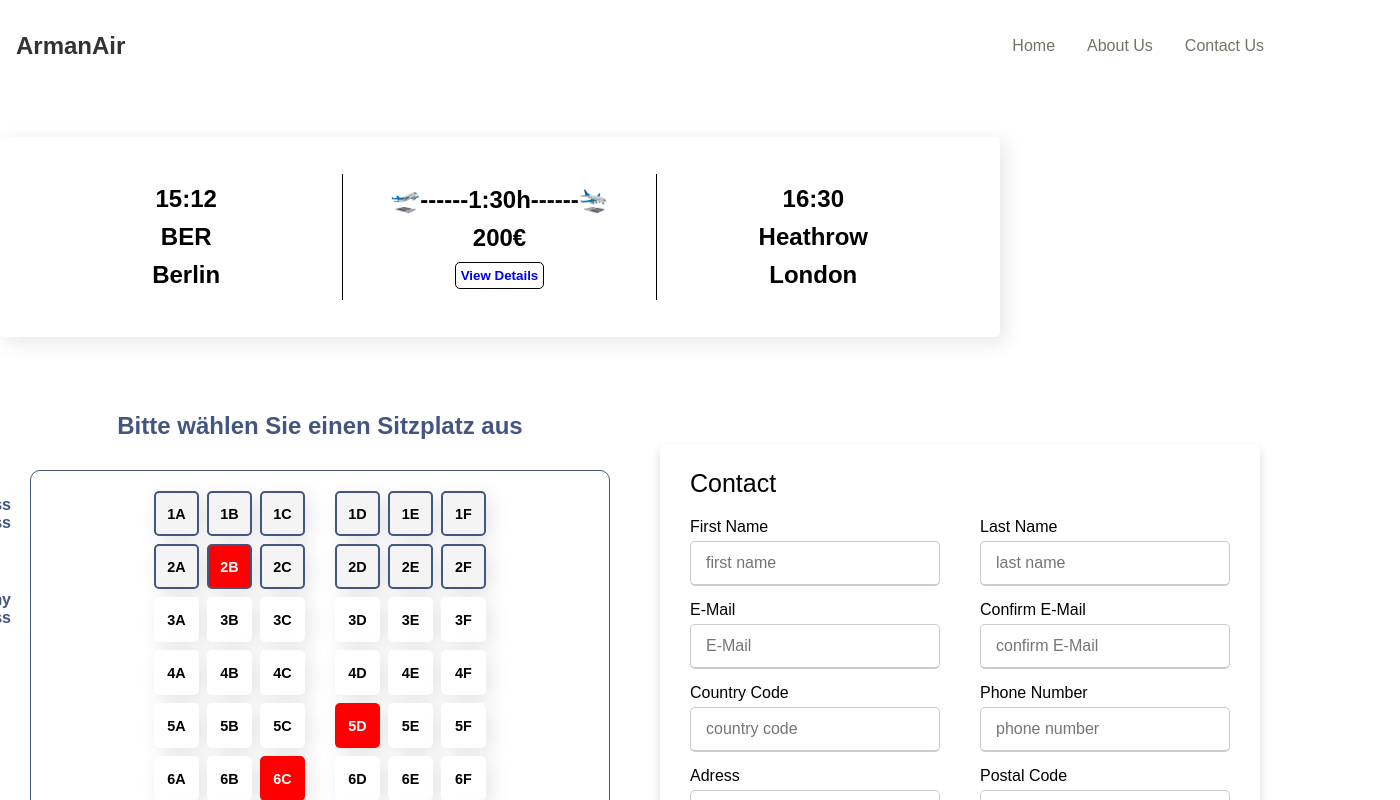
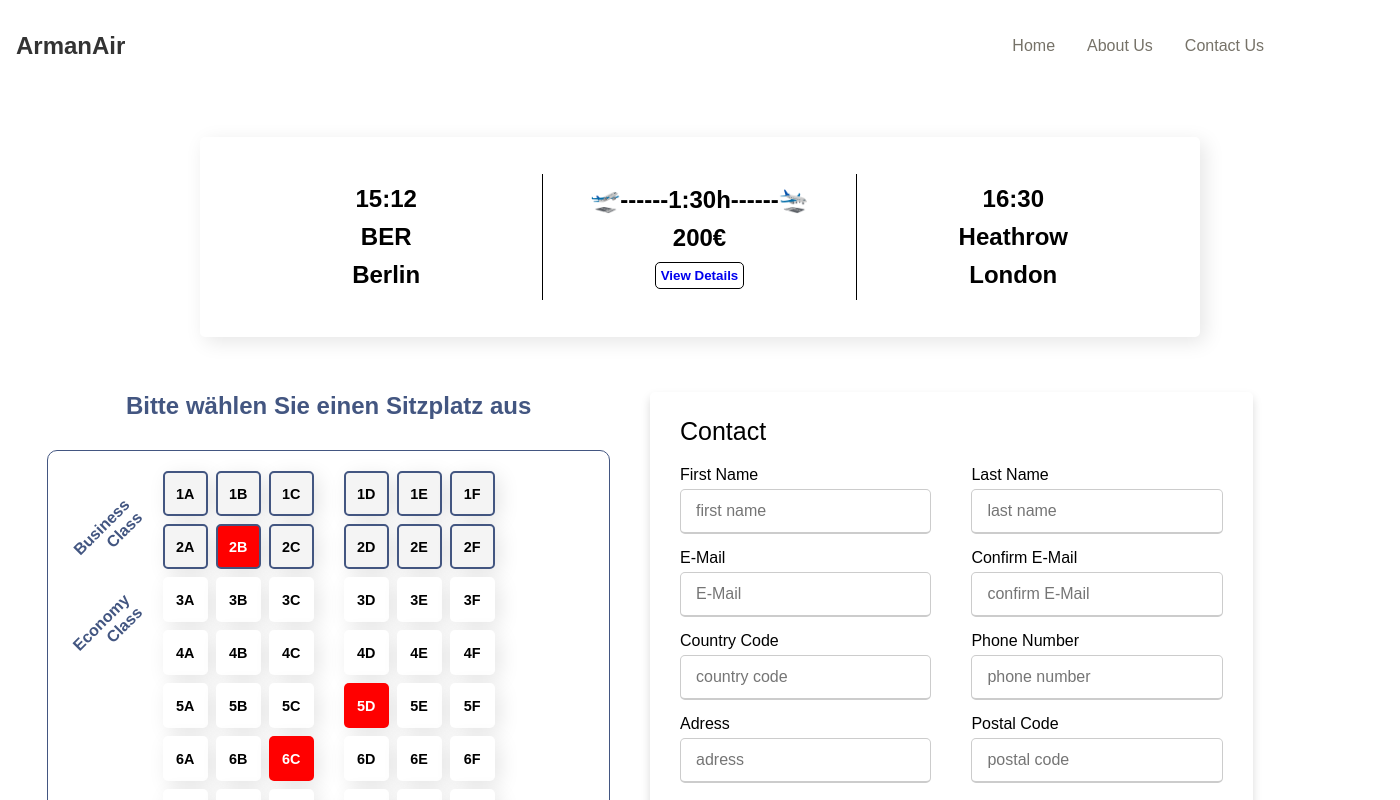
Before and after one commit to dung592847/WebTechProject_Frontend, a Vue app in the folder webtech-frontend/: page /flight-details in a window 1280 px wide. Shown: the top 800 px of the page, 1400 px wide, since content can reach past the window. Built offline with nearby package versions, Linux system fonts and the light colour scheme.

Commit message:
Aligned Components of SearchResults

```diff
--- a/webtech-frontend/src/components/AirplaneSeats.vue
+++ b/webtech-frontend/src/components/AirplaneSeats.vue
@@ -103,6 +103,7 @@ export default {
 .seat-selection {
     text-align: center;
     padding: 20px;
+    padding-top: 0px;
 }
 
 .title {
@@ -124,10 +125,12 @@ export default {
 /* Neue Cabin Labels */
 .cabin-label {
     position: absolute;
-    left: -120px;
+    margin-top: 50px;
+    left: 0px;
     font-weight: bold;
     text-align: right;
     width: 100px;
+   transform: rotate(-45deg);
 }
 
 .business-label {
--- a/webtech-frontend/src/components/Contactform.vue
+++ b/webtech-frontend/src/components/Contactform.vue
@@ -1,5 +1,5 @@
 <template>
-    <div class="divBody">
+
       <div class="divBody2">
         <div class="title">Contact</div>
         <form action="#">
@@ -65,7 +65,7 @@
           </div>
         </form>
       </div>
-    </div>
+
   </template>
 
   <script>
--- a/webtech-frontend/src/views/FlightDetailsView.vue
+++ b/webtech-frontend/src/views/FlightDetailsView.vue
@@ -1,7 +1,17 @@
 <template>
   <NavHeader></NavHeader>
+<div class="searchresult-wrapper">
   <SearchResultBox></SearchResultBox>
-  <SeatAndContactForm></SeatAndContactForm>
+
+</div>
+
+  <div class="component-wrapper">
+
+
+    <SeatAndContactForm></SeatAndContactForm>
+
+  </div>
+
 <FooterComponent></FooterComponent>
 </template>
 
@@ -24,3 +34,19 @@ export default {
   }
 }
 </script>
+
+<style>
+.component-wrapper{
+  display: flex;
+  justify-content: center;
+
+}
+
+.searchresult-wrapper{
+  display: flex;
+  justify-content: center;
+  width:1400px;
+  margin: auto;
+}
+
+</style>
```
